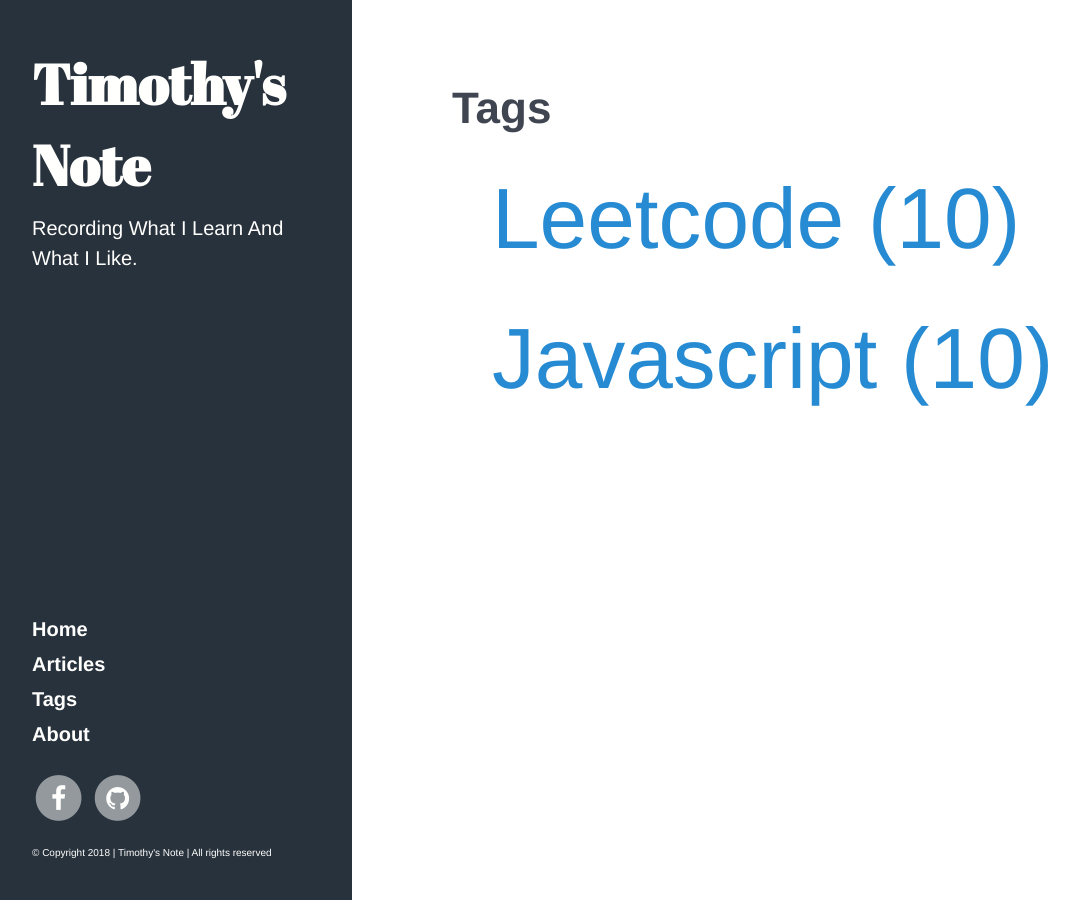
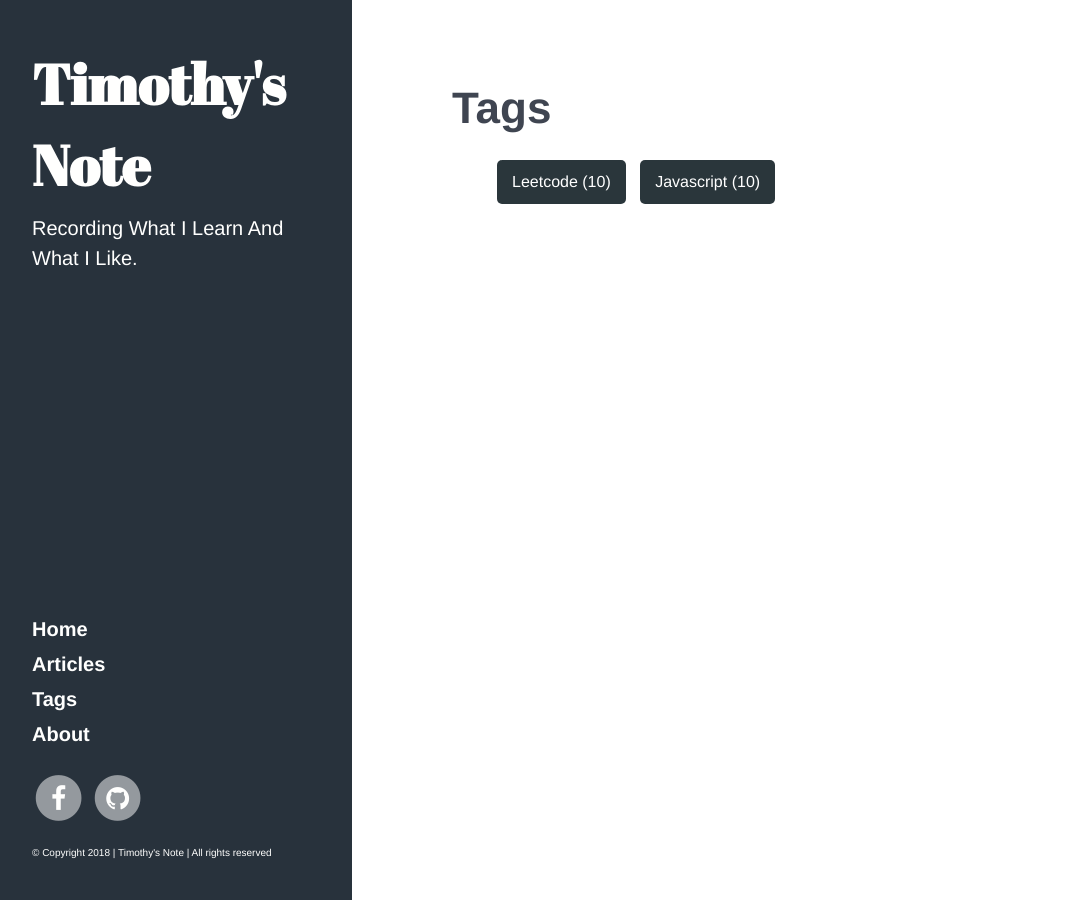
Before and after one commit to ssj0936/ssj0936.github.io, a Jekyll site: the page built from Tags.md, in a window 1280 px wide. Shown: the whole page, without its empty margins (8-1087 px from the left). Built offline with Jekyll 4.4.1, drawn with Linux system fonts in a browser that asks for light colours.

Commit message:
style modification

```diff
--- a/Tags.md
+++ b/Tags.md
@@ -5,7 +5,7 @@ title: Tags
 <ul class="tag-cloud">
 {% assign sorted_tags = site.tags %}
 {% for tag in sorted_tags %}
-  <li style="font-size: {{ tag | last | size | times: 100 | divided_by: site.tags.size | plus: 35  }}%">
+  <li class="tag-cloud-item">
     <a href="/tag_indices/{{ tag | first | slugize }}/">
       {{ tag | first }} ({{ tag | last | size }})
     </a>
--- a/_layouts/tag_index.html
+++ b/_layouts/tag_index.html
@@ -2,9 +2,7 @@
 layout: default
 ---
 
-
-
-<h2 class="tag-summary-title">{{page.title}}</h2>
+<h1 class="tag-summary-title">#{{page.title}}</h1>
 <table class="table table-striped tag-summary">
   <tbody>
 	{% for post in site.posts %}
--- a/public/css/custom.css
+++ b/public/css/custom.css
@@ -238,6 +238,24 @@
 .theme-base-chocolate .tag-cloud li {
     display: inline-block;
     margin: 0 12px 12px 0;
+    margin: 5px;
+}
+
+.theme-base-chocolate .tag-cloud li a{
+    color: #fff;
+    background: #2a363b;
+    text-decoration: none;
+    position: relative;
+    display: block;
+    padding: 10px 15px;
+    border-radius: 5px;
+    transition: all .2s;
+}
+
+.theme-base-chocolate .tag-cloud li a:hover{
+    color: #2a363b;
+    background: #EDC2C2;
+    /* border: #2a363b solid 1px; */
 }
 /* End of Archive */
 /* Other */
--- a/public/css/hyde.css
+++ b/public/css/hyde.css
@@ -139,7 +139,7 @@ a.sidebar-nav-item:focus {
 
 @media (min-width: 48em) {
   .content {
-    max-width: 38rem;
+    max-width: 46rem;
     margin-left: 20rem;
     margin-right: 2rem;
   }
```
